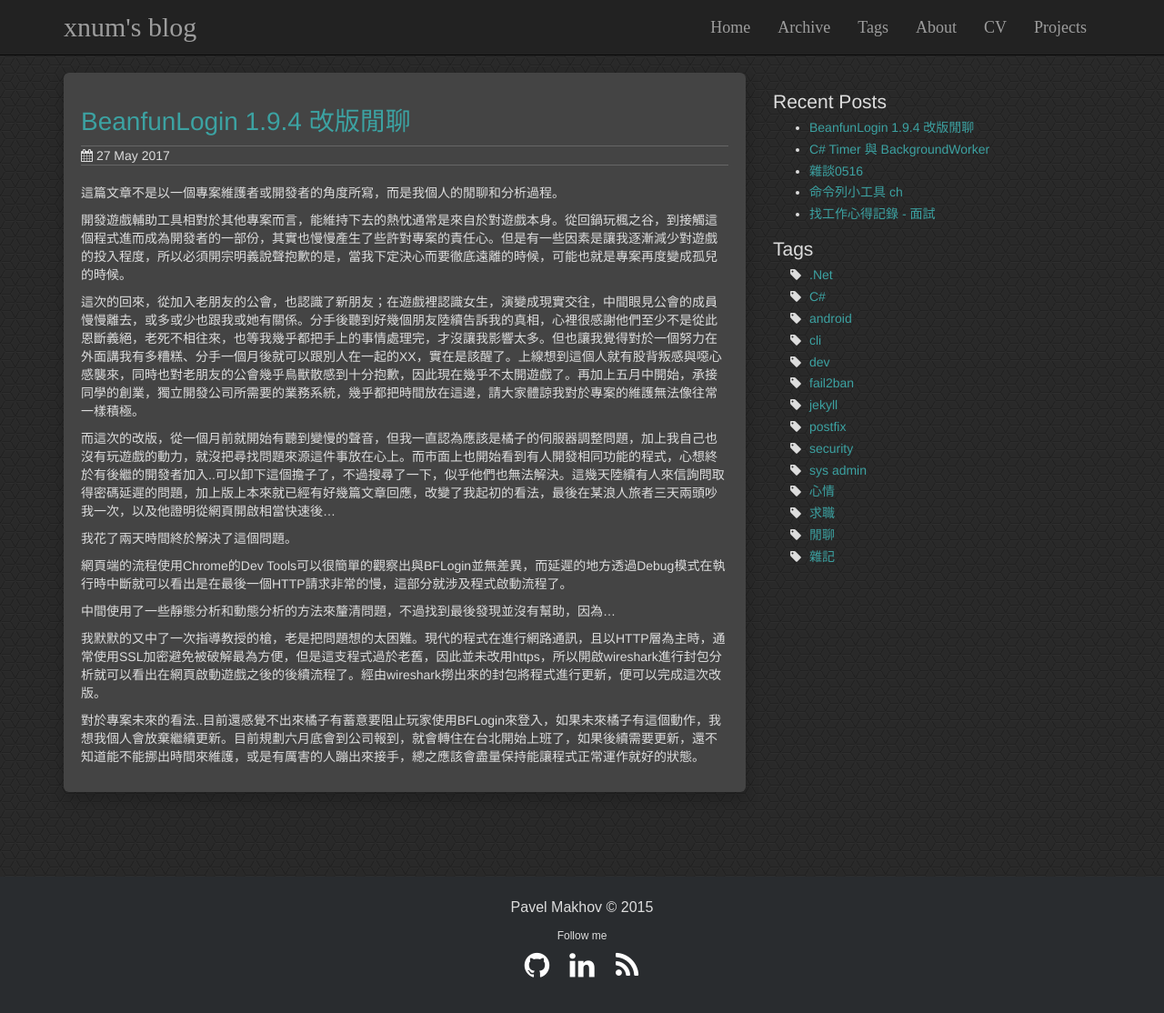
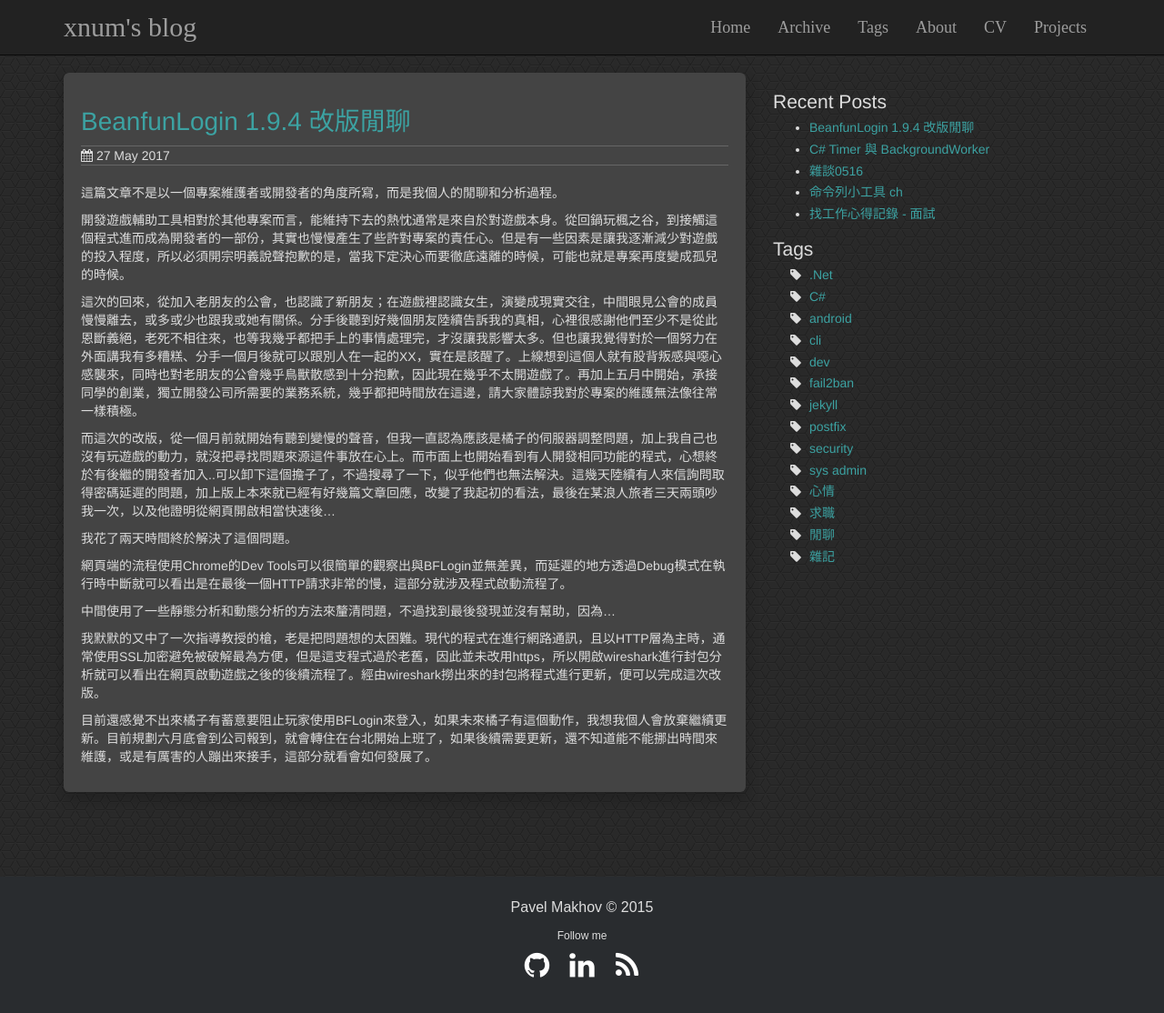
Before and after one commit to xnum/xnum.github.io, a Jekyll site: the page built from _posts/2017-05-27-beanfunlogin-update.md, in a window 1280 px wide and 1141 px high. Shown: the top 1114 px of the window at 91% size. Built offline with Jekyll 4.4.1, drawn with Linux system fonts in a browser that asks for light colours; nearby versions of some CDN libraries; library files that are not in the unit come from our copies.

Commit message:
edit post

```diff
--- a/_posts/2017-05-27-beanfunlogin-update.md
+++ b/_posts/2017-05-27-beanfunlogin-update.md
@@ -19,4 +19,4 @@
 
 我默默的又中了一次指導教授的槍，老是把問題想的太困難。現代的程式在進行網路通訊，且以HTTP層為主時，通常使用SSL加密避免被破解最為方便，但是這支程式過於老舊，因此並未改用https，所以開啟wireshark進行封包分析就可以看出在網頁啟動遊戲之後的後續流程了。經由wireshark撈出來的封包將程式進行更新，便可以完成這次改版。
 
-對於專案未來的看法..目前還感覺不出來橘子有蓄意要阻止玩家使用BFLogin來登入，如果未來橘子有這個動作，我想我個人會放棄繼續更新。目前規劃六月底會到公司報到，就會轉住在台北開始上班了，如果後續需要更新，還不知道能不能挪出時間來維護，或是有厲害的人蹦出來接手，總之應該會盡量保持能讓程式正常運作就好的狀態。
+目前還感覺不出來橘子有蓄意要阻止玩家使用BFLogin來登入，如果未來橘子有這個動作，我想我個人會放棄繼續更新。目前規劃六月底會到公司報到，就會轉住在台北開始上班了，如果後續需要更新，還不知道能不能挪出時間來維護，或是有厲害的人蹦出來接手，這部分就看會如何發展了。
```
